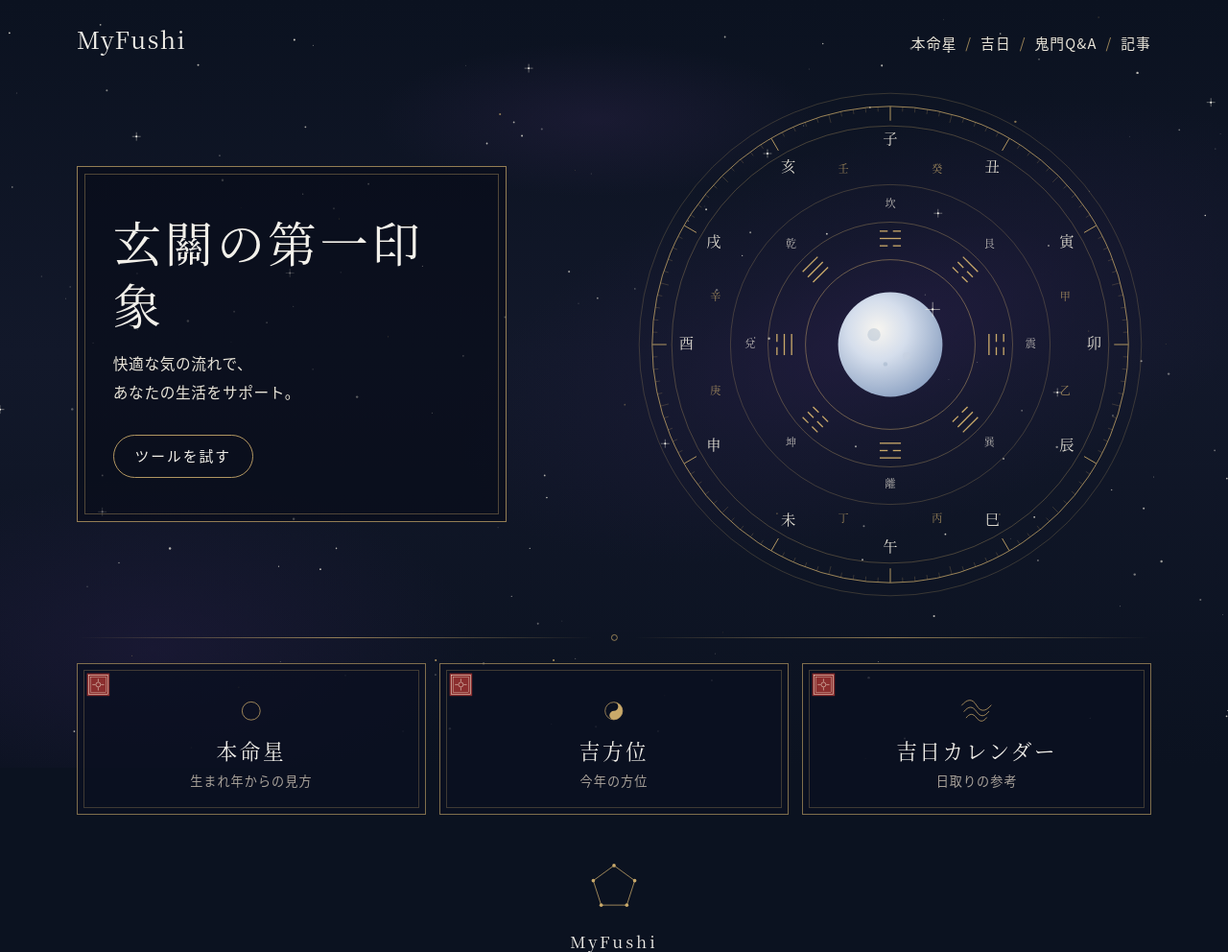
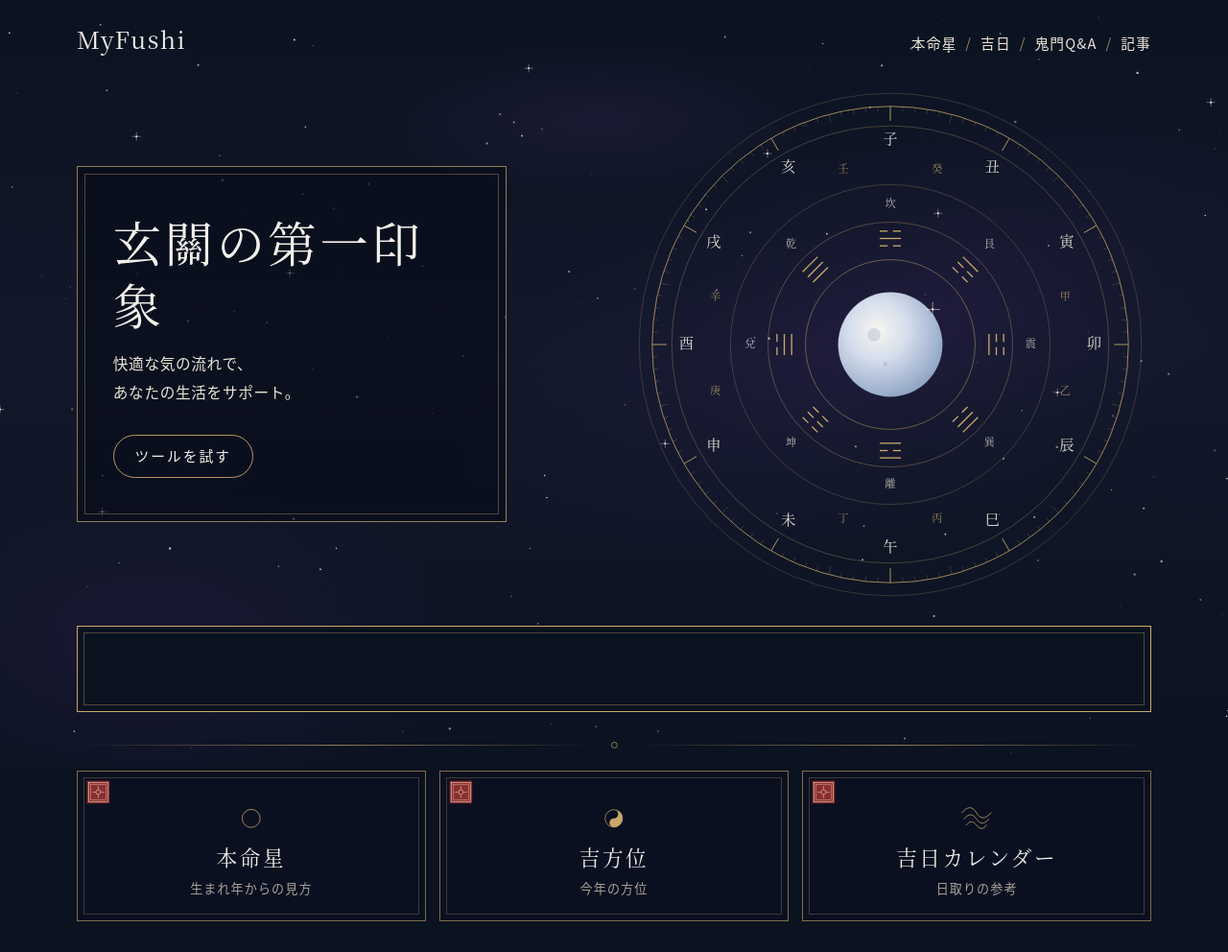
Before and after one commit to mrfongorg/fengshui, a CodeIgniter 4 app: the page made by app/Views/home.php in a window 1280 px wide. Shown: the top 992 px of the page at 96% size. Run offline with PHP 8.4 and a stand-in for CodeIgniter, Linux system fonts and the light colour scheme; the template is opened without the code that fills it, so the values that code supplies are empty; some libraries are stand-ins or nearby versions; some web fonts are replaced.

Commit message:
Reserve one empty AdSense banner under the homepage hero.
Keep a single 90px gold-edged frame before the tool cards, with the unit id blank until AdSense approval.

Co-authored-by: mrfongorg <info@mrfong.org>

```diff
--- a/app/Views/home.php
+++ b/app/Views/home.php
@@ -12,6 +12,19 @@
             <?= $this->include('partials/compass') ?>
         </div>
     </section>
+
+    <?php
+    /*
+     * One manual AdSense reserve, directly under the hero and before the tool cards.
+     * Publisher ca-pub-3320427785368951 is already listed in ads.txt.
+     * data-ad-slot stays empty until AdSense approval. Do not request a creative before then.
+     * After approval: set data-ad-slot, drop aria-hidden, and enable this loader only:
+     * <script async src="https://pagead2.googlesyndication.com/pagead/js/adsbygoogle.js?client=ca-pub-3320427785368951" crossorigin="anonymous"></script>
+     * <ins class="adsbygoogle" style="display:block" data-ad-client="ca-pub-3320427785368951" data-ad-slot="SLOT_ID_AFTER_APPROVAL" data-ad-format="horizontal" data-full-width-responsive="true"></ins>
+     * <script>(adsbygoogle = window.adsbygoogle || []).push({});</script>
+     */
+    ?>
+    <aside class="ad-reserve" data-ad-client="ca-pub-3320427785368951" data-ad-slot="" data-ad-format="horizontal" data-full-width-responsive="true" aria-hidden="true"></aside>
 
     <div class="rule" aria-hidden="true">
         <span></span>
--- a/public/css/site.css
+++ b/public/css/site.css
@@ -199,6 +199,27 @@ h2 { font-size: 1.15rem; letter-spacing: 0.05em; margin: 1.5rem 0 0.5rem; }
 }
 
 .luopan { display: block; width: 100%; height: auto; }
+
+/* Empty manual AdSense frame. min-height matches a horizontal banner so filling the slot later does not shift the tool cards. */
+.ad-reserve {
+    position: relative;
+    display: block;
+    width: 100%;
+    max-width: 100%;
+    min-height: 90px;
+    margin: 1.35rem 0 0;
+    overflow: hidden;
+    background: var(--bg-0);
+    border: 1px solid var(--gold);
+}
+
+.ad-reserve[data-ad-slot=""]::before {
+    content: "";
+    position: absolute;
+    inset: 6px;
+    border: 1px solid rgba(201, 169, 106, 0.36);
+    pointer-events: none;
+}
 
 .rule {
     display: flex;
@@ -469,6 +490,8 @@ button { margin-top: 1rem; }
     }
     .hero-lead { margin-bottom: 1.05rem; }
 
+    .ad-reserve { margin-top: 1rem; }
+
     .rule { margin: 0.85rem 0 0.65rem; }
 
     .tool-board { grid-template-columns: 1fr; gap: 0.65rem; }
```
Also changed, not shown: tests/feature/PagesTest.php (+36 -0 lines).
